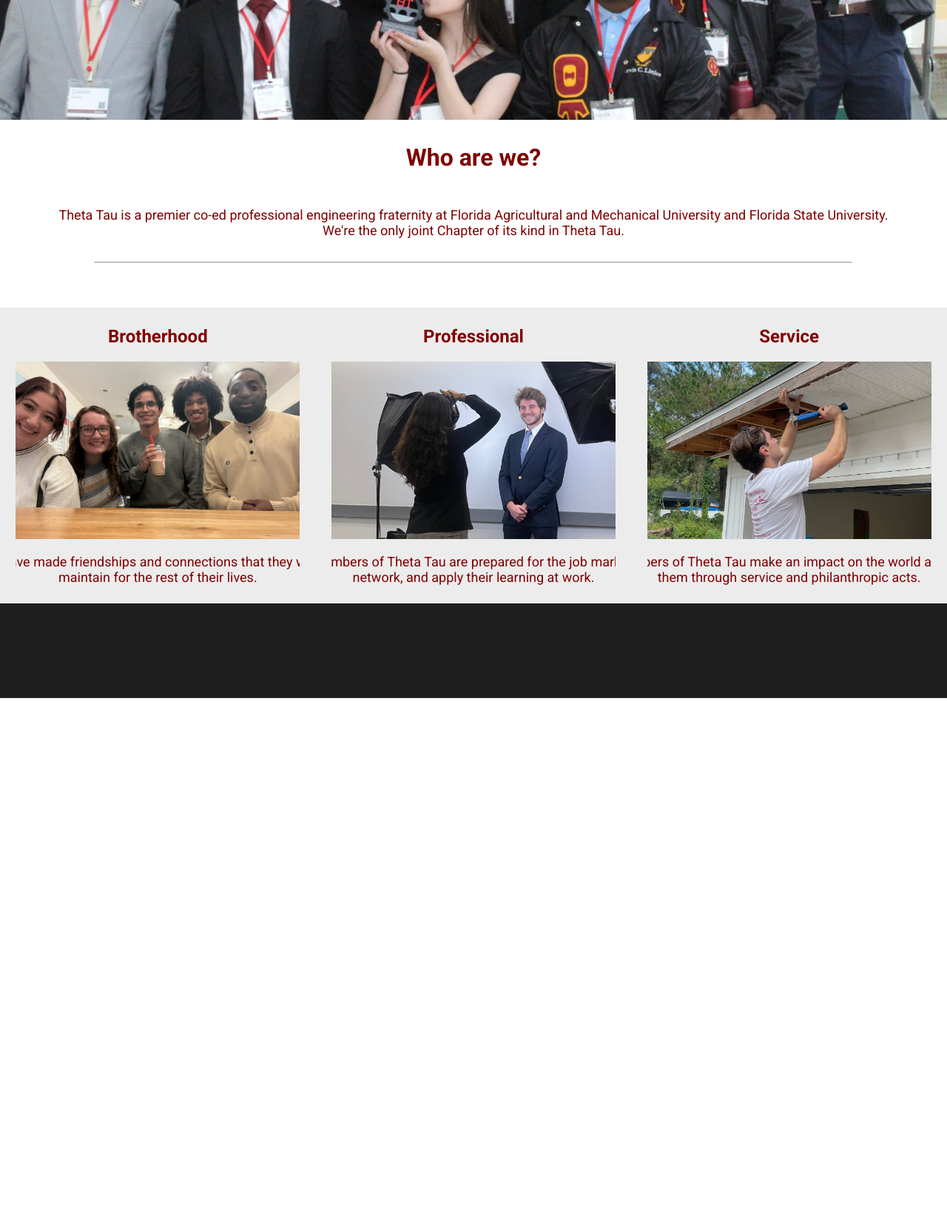
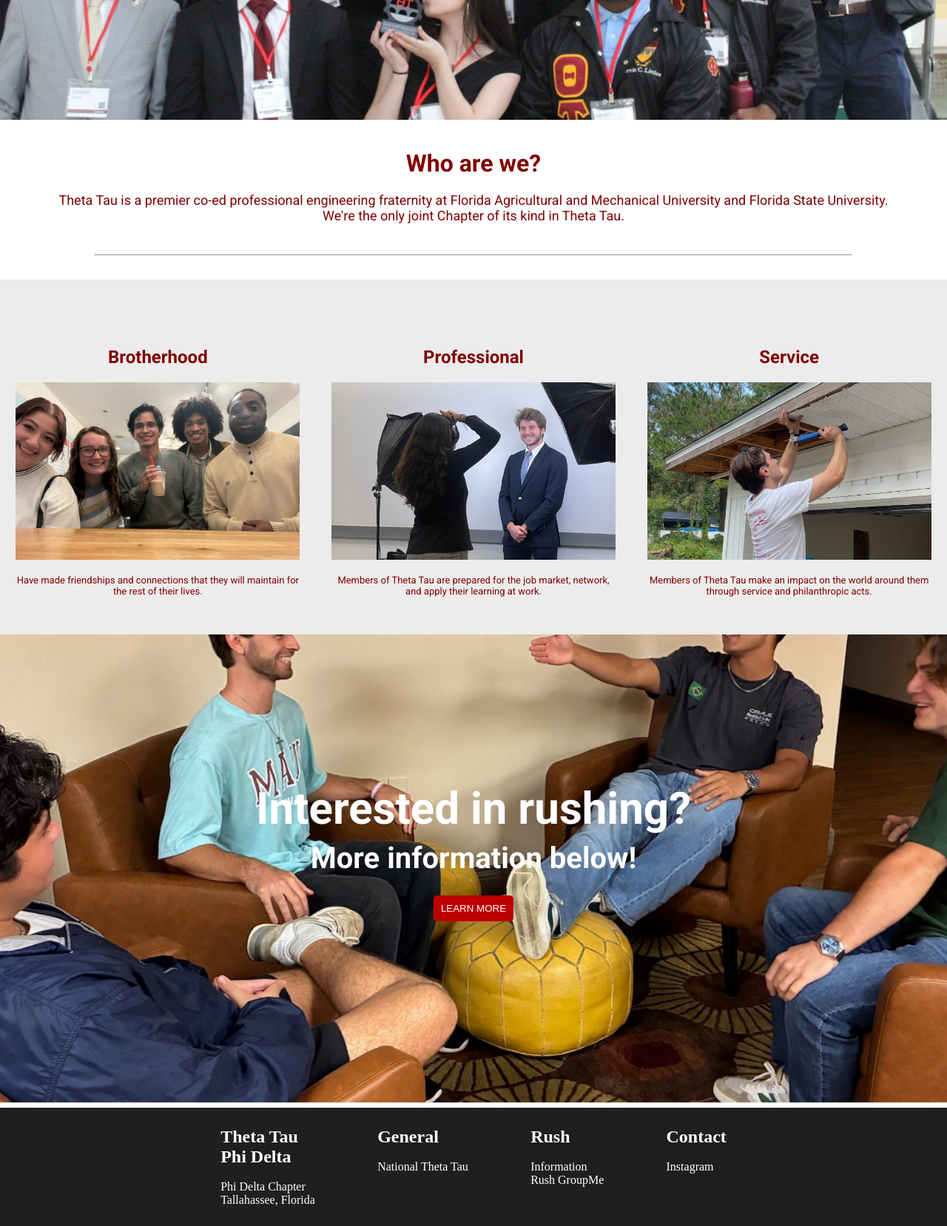
Before and after one commit to Theta-Tau-FAMU-FSU/Main-Website, a Flask app: page / in a window 1280 px wide. Shown: the part 566-2224 px from the top of the page at 74% size. Before the commit the page ends 1510 px from the top, so only its background shows below. Run offline with Flask 3, Linux system fonts and the light colour scheme.

Commit message:
Added a rush section in the landing page

```diff
--- a/static/css/index.css
+++ b/static/css/index.css
@@ -17,7 +17,7 @@
     width: 20vw;
 }
 
-a {
+.Header-Content a {
     color: #800000;
     font-size: large;
     font-family: "Roboto";
@@ -32,7 +32,7 @@
 
 }
 
-a:hover
+.Header-Content a:hover
 {
     color: #dfb80c;
     background-size: 100% 2px;                       /* grow to full width */
@@ -44,24 +44,26 @@
 }
 
 .About {
-    height: 20vh;
+    height: 150px;
     display: flex;
     flex-direction: column;
     align-items: center;
     color: #800000;
     font-family: "Roboto";
     text-decoration: none;
-    margin-bottom: 2rem;
 }
 
 .About h1 {
-    margin-top: 2rem;
-    margin-bottom: 3rem;
+    overflow-y: hidden;
+    padding-top: 40px;
+    padding-bottom: 55px;
 }
 
 .About p {
+    overflow-y: hidden;
     font-size: large;
     text-align: center;
+    padding-bottom: 50px;
 }
 
 .brotherhood {
@@ -121,12 +123,12 @@
 }
 
 .banner h1 {
-    margin-bottom: 8px;
+    padding-bottom: 8px;
     font-size: 60px;
 }
 
 .banner h2 {
-    margin-bottom: 8px;
+    padding-bottom: 8px;
     font-size: 40px;
 }
 
@@ -136,7 +138,8 @@
     align-items: center;
     height: 50vh;
     width: 100vw;
-    margin-top: 60px;
+    padding-top: 60px;
+    padding-bottom: 20px;
     background-color: #ececec;
     text-align: center;
 }
@@ -151,10 +154,19 @@
     font-family: "Roboto";
 }
 
-.cards p {
-    width: 30rem;
-    font-size: large;
+@media screen and (min-width: 1200px) {
+    .cards p {
+        font-size: small;
+    }
+
 }
+
+@media screen and (min-width: 1600px) {
+    .cards p {
+        font-size: large;
+    }
+}
+
 
 .brotherhood-photo {
     height: 30vh;
@@ -165,13 +177,126 @@
     aspect-ratio: 16/9;
 }
 
-.stuff {
-    height: 16vh;
+.info {
+    overflow-y: hidden;
+    height: 20vh;
     background-color: #1f1f1f;
+    display: flex;
+    align-items: center;
+    justify-content: center;
+    color: white;
+}
+
+.Links {
+    display: flex;
+    justify-content: space-around;
+    width: 60%;
+}
+
+.Links div {
+    text-align: left;
+}
+
+.Links a {
+    color: white;
+    text-decoration: none;
+
+    background-image: linear-gradient(currentColor, currentColor);
+    background-repeat: no-repeat;
+    background-position: 0 100%;
+    background-size: 0% 2px;
+    transition: background-size .3s ease;
+}
+
+.Links a:hover {
+    background-size: 100% 1px;
+    transition: color .3s ease, background-size .3s ease;
 }
 
 .Line {
-
     margin-left: 8rem;
     margin-right: 8rem;
+    margin-bottom: 2rem;
+    margin-top: 2rem;
 }
+
+.Rush {
+    height: 80vh;
+    position: relative;
+    overflow: hidden;
+    font-family: "Roboto";
+    display: flex;
+    align-items: center;
+    justify-content: center;
+    color: white;
+}
+
+.Rush::before {
+    content: "";
+    inset: -16%;
+    position: absolute;
+    background-image: url("/static/images/rush_background.jpg");
+    background-size: cover;
+    background-position: 50% 40%;
+    transform: translateY(0) scale(1.06);
+    will-change: transform;
+    z-index: 0;
+}
+.Rush::after {
+    content: "";
+    position: absolute;
+    background: linear-gradient(rgba(40, 0, 0, 0.20));
+    inset: 0;
+    pointer-events: none;
+    z-index: 1;
+}
+
+@supports (animation-timeline: scroll()) {
+    .Rush::before {
+        animation: parallax_down linear both;
+        animation-timeline: scroll(root);
+        animation-range: 600px 1800px;
+    }
+
+    @keyframes parallax_down {
+        from { transform: translateY(-16%)  scale(1.06); }
+        to   { transform: translateY(16%) scale(1.06); }
+    }
+}
+
+.Rush div {
+    display: flex;
+    align-items: center;
+    flex-direction: column;
+    height: 30vh;
+    z-index: 2;
+}
+
+.Rush h1 {
+    padding-bottom: 8px;
+    overflow-y: hidden;
+    font-size: 60px;
+}
+
+.Rush h2 {
+    padding-bottom: 8px;
+    overflow-y: hidden;
+    font-size: 40px;
+}
+
+.Rush button {
+    overflow-y: hidden;
+    background-color: #bd0000;
+    color: white;
+    border: none;
+    outline: inherit;
+    padding: 10px;
+    cursor: pointer;
+    border-radius: 5px;
+    transform: translate(0);
+    transition: transform 500ms ease;
+}
+
+.Rush button:hover {
+    transform: translateY(-8px);
+}
--- a/templates/index.html
+++ b/templates/index.html
@@ -54,6 +54,39 @@
             <p>Members of Theta Tau make an impact on the world around them through service and philanthropic acts.</p>
         </div>
     </div>
-    <div class="stuff"></div>
+    <div class="Rush">
+        <div>
+            <h1>Interested in rushing?</h1>
+            <h2>More information below!</h2>
+            <br>
+            <button>LEARN MORE</button>
+        </div>
+    </div>
+    <div class="info">
+        <div class="Links">
+            <div>
+                <h2>Theta Tau<br>Phi Delta</h2>
+                <br>
+                <p>Phi Delta Chapter</p>
+                <p>Tallahassee, Florida</p>
+            </div>
+            <div>
+                <h2>General</h2>
+                <br>
+                <p><a href="https://thetatau.org" target="_blank" rel="noopener">National Theta Tau</a></p>
+            </div>
+            <div>
+                <h2>Rush</h2>
+                <br>
+                <p><a>Information</a></p>
+                <p><a href="https://groupme.com/join_group/108277414/D26JcJPF" target="_blank" rel="noopener">Rush GroupMe</a></p>
+            </div>
+            <div>
+                <h2>Contact</h2>
+                <br>
+                <p><a href="https://www.instagram.com/phideltathetatau/" target="_blank" rel="noopener">Instagram</a></p>
+            </div>
+        </div>
+    </div>
 </body>
 </html>
```
Also changed, not shown: static/images/rush_background.jpg (added).
